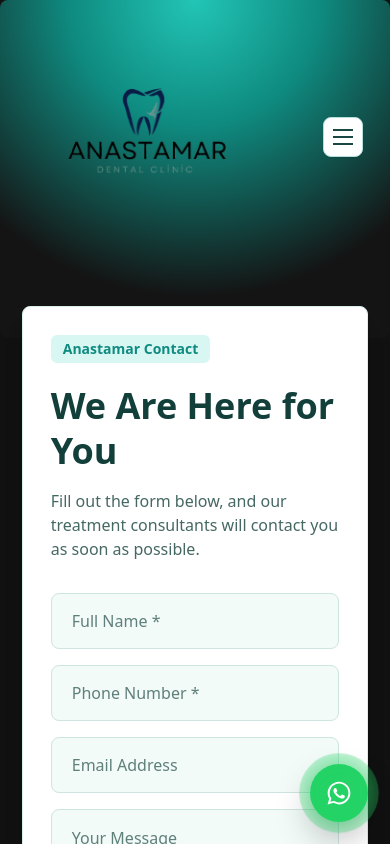
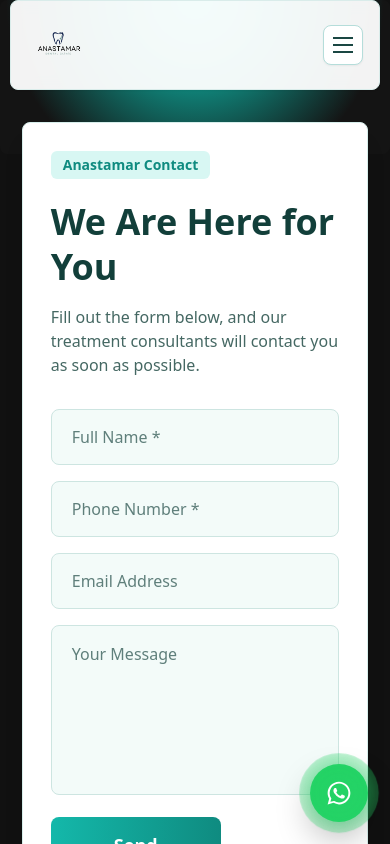
Before and after one commit to ibrahimtkmz/antasmardentalclinic, a Next.js app: page /contact in a window 390 px wide. Shown: the top 844 px of the page. Built offline with nearby package versions, Linux system fonts and the light colour scheme.

Commit message:
Fix mobile header spacing and menu background

```diff
--- a/app/components/Header.jsx
+++ b/app/components/Header.jsx
@@ -10,15 +10,15 @@ export default function Header() {
   const closeMobileMenu = () => setMobileMenuOpen(false);
 
   return (
-    <header className="page-shell sticky top-0 z-50 mt-0 rounded-[0_0_26px_26px] border border-transparent bg-transparent shadow-none md:border-[#d9ecea] md:bg-[#f7fffe] md:shadow-[0_14px_36px_rgba(8,41,38,0.12)]">
-      <div className="flex items-center justify-between gap-4 px-4 py-4 md:grid md:grid-cols-[250px_1fr_320px] md:gap-5 md:px-6 md:py-6">
+    <header className="page-shell sticky top-0 z-50 mt-0 rounded-[0_0_26px_26px] border border-[#d9ecea] bg-white/95 shadow-sm backdrop-blur md:bg-[#f7fffe] md:shadow-[0_14px_36px_rgba(8,41,38,0.12)]">
+      <div className="flex items-center justify-between gap-4 px-4 py-3 md:grid md:grid-cols-[250px_1fr_320px] md:gap-5 md:px-6 md:py-6">
 
-        <div className="relative flex h-60 items-center justify-start md:h-20 md:justify-start">
+        <div className="relative flex h-auto items-center justify-start md:h-20 md:justify-start">
           <a href="/" className="relative block md:absolute md:left-0 md:top-1/2 md:-translate-y-1/2">
             <img
               src="/Anastamar.Dental.Clinic.png"
               alt="Anastamar Dental Clinic Logo"
-              className="h-60 w-auto max-w-none object-contain sm:h-72 md:h-[250px]"
+              className="h-16 w-auto max-w-none object-contain sm:h-20 md:h-[250px]"
             />
           </a>
         </div>
@@ -81,7 +81,7 @@ export default function Header() {
       </div>
 
       {mobileMenuOpen && (
-        <div className="border-t border-[#d9ecea] px-5 pb-6 pt-4 md:hidden">
+        <div className="border-t border-[#d9ecea] bg-white px-5 pb-6 pt-4 md:hidden">
           <nav className="flex flex-col gap-3 text-sm font-bold uppercase tracking-wide text-[#1a4743]">
             <a href="/" onClick={closeMobileMenu} className="rounded-lg px-2 py-1 transition hover:bg-[#e8f7f5]">Home</a>
             <a href="/about-us" onClick={closeMobileMenu} className="rounded-lg px-2 py-1 transition hover:bg-[#e8f7f5]">About Us</a>
```
